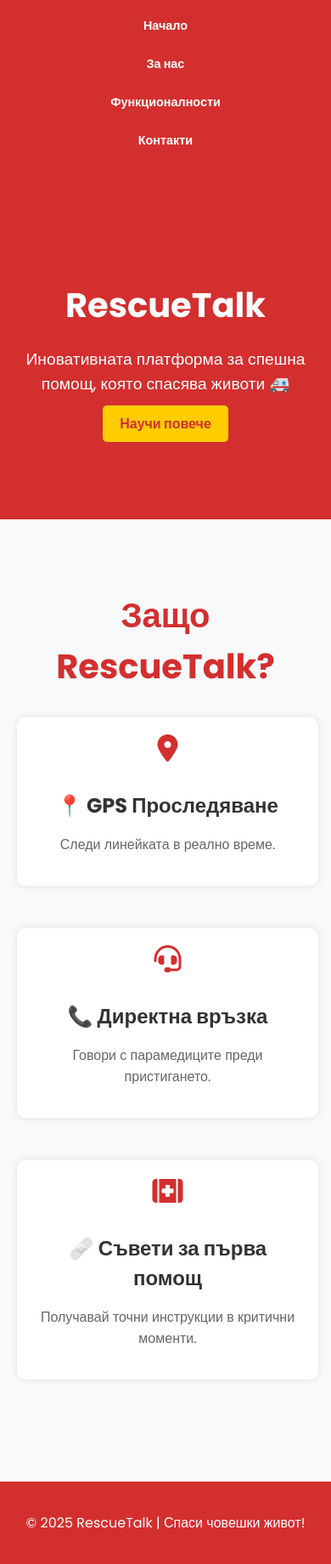
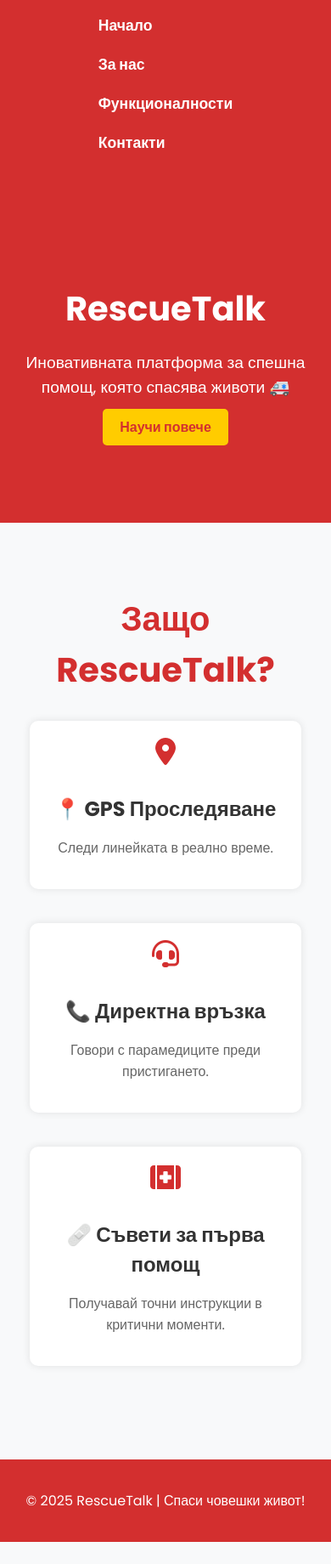
Before and after one commit to nikicha2209/RescueTalk.Website, a plain HTML site: page index.html in a window 390 px wide. Shown: the part 68-1908 px from the top of the page at 85% size. After the commit the page ends 1882 px from the top, so only its background shows below. Drawn offline with Linux system fonts and the light colour scheme.

Commit message:
updated some files

```diff
--- a/styles/about.css
+++ b/styles/about.css
@@ -39,7 +39,6 @@
     color: #666;
 }
 
-/* Респонсивни стилове */
 @media (max-width: 768px) {
     .about .team {
         flex-direction: column;
--- a/styles/contact.css
+++ b/styles/contact.css
@@ -1,4 +1,3 @@
-/* Contact страница */
 .contact {
     padding: 50px 20px;
     text-align: center;
@@ -47,7 +46,6 @@
     background-color: #c2185b;
 }
 
-/* Респонсивни стилове */
 @media (max-width: 768px) {
     .contact form {
         padding: 20px;
--- a/styles/global.css
+++ b/styles/global.css
@@ -41,10 +41,6 @@ nav {
     box-shadow: 0 2px 10px rgba(0, 0, 0, 0.1);
 }
 
-nav .logo img {
-    height: 50px;
-}
-
 nav ul {
     list-style: none;
     display: flex;
@@ -80,7 +76,7 @@ footer {
 }
 
 /* Респонсивни стилове */
-@media (max-width: 1024px) {
+@media (max-width: 768px) {
     nav {
         flex-direction: column;
         align-items: center;
@@ -98,104 +94,4 @@ footer {
     .logo-text {
         font-size: 1.2em;
     }
-
-    header h1 {
-        font-size: 2.5em;
-    }
-
-    .features .grid {
-        flex-direction: column;
-        align-items: center;
-    }
-
-    .features .feature {
-        width: 80%;
-        margin-bottom: 30px;
-    }
-
-    .contact form {
-        width: 90%;
-    }
 }
-
-@media (max-width: 768px) {
-    header {
-        padding: 120px 0;
-    }
-
-    nav ul li a {
-        font-size: 1em;
-    }
-
-    header h1 {
-        font-size: 2em;
-    }
-
-    .features .grid {
-        flex-direction: column;
-        align-items: center;
-        justify-content: center;
-        gap: 20px;
-    }
-
-    .features .feature {
-        width: 90%;
-        margin-bottom: 20px; /* Разстояние между елементите */
-    }
-
-    .about .team {
-        flex-direction: column;
-        align-items: center;
-    }
-
-    .about .team-image img {
-        width: 100%;
-        max-width: 300px;
-        height: auto;
-    }
-
-    /* Навигация на мобилни екрани */
-    nav ul {
-        display: flex;
-        flex-direction: column;
-        align-items: center; /* Центриране на линковете */
-        padding: 0;
-        margin-top: 10px;
-    }
-
-    nav ul li {
-        margin: 10px 0;
-    }
-
-    nav ul li a {
-        font-size: 1.1em;
-        padding: 10px 20px;
-    }
-}
-
-@media (max-width: 480px) {
-    nav ul li a {
-        font-size: 0.9em;
-    }
-
-    header h1 {
-        font-size: 1.8em;
-    }
-
-    .features .feature {
-        width: 100%;
-    }
-
-    .about .team-info {
-        font-size: 1em;
-    }
-
-    .contact input,
-    .contact textarea {
-        font-size: 1em;
-    }
-
-    .contact button {
-        font-size: 1.1em;
-    }
-}
--- a/styles/index.css
+++ b/styles/index.css
@@ -42,9 +42,9 @@ header .btn:hover {
 
 .features .grid {
     display: flex;
-    justify-content: space-between;
-    flex-wrap: wrap;
-    gap: 20px;
+    flex-direction: column; /* Едно под друго */
+    align-items: center; /* Центриране на елементите */
+    gap: 20px; /* Разстояние между елементите */
     padding: 0;
     margin: 0;
 }
@@ -54,7 +54,8 @@ header .btn:hover {
     padding: 20px;
     border-radius: 10px;
     box-shadow: 0 0 10px rgba(0, 0, 0, 0.1);
-    width: 30%;
+    width: 50%; /* По-малка ширина за по-компактен вид */
+    max-width: 400px; /* Максимална ширина, за да не стават твърде големи */
     text-align: center;
     transition: transform 0.3s;
     margin: 10px 0;
@@ -76,34 +77,14 @@ header .btn:hover {
     color: #666;
 }
 
-/* За устройства с широчина под 1024px */
-@media (max-width: 1024px) {
-    .features .grid {
-        flex-direction: column;
-        align-items: center;
-    }
-
-    .features .feature {
-        width: 80%;
-        margin-bottom: 30px;
-    }
-}
-
-/* За мобилни устройства с широчина под 768px */
+/* Респонсивни стилове за мобилни устройства */
 @media (max-width: 768px) {
     header h1 {
         font-size: 2.5em;
     }
 
-    .features .grid {
-        flex-direction: column;
-        align-items: center;
-        justify-content: center;
-        gap: 20px;
-    }
-
     .features .feature {
-        width: 90%;  /* Сменяме широчината на 90% */
-        margin-bottom: 20px; /* Разстояние между елементите */
+        width: 80%; /* По-широки на малки екрани */
+        max-width: none; /* Премахваме максималната ширина за малки екрани */
     }
 }
```
Also changed, not shown: styles/features.css (+4 -11 lines).
